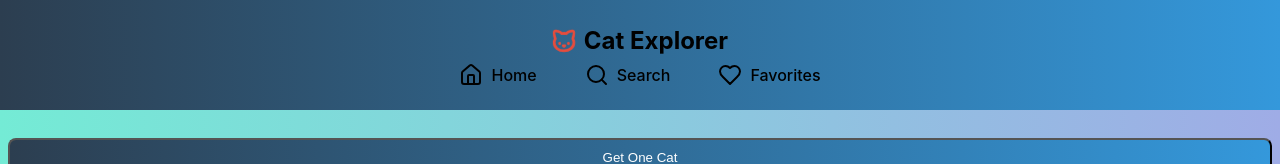
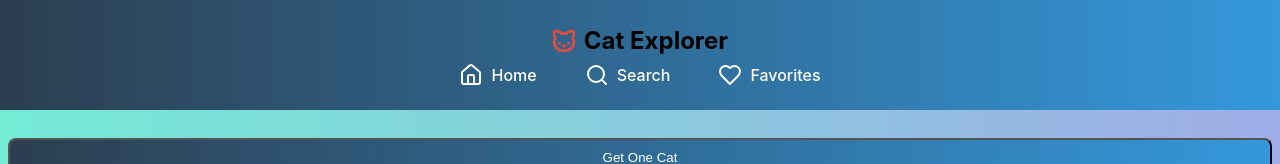
Before and after one commit to FRANCISCOJESUS1980/proyecto11, a React (Vite) app: page / in a window 1280 px wide. Shown: the top 164 px of the page. Built offline with nearby package versions, Linux system fonts and the light colour scheme; no server answers.

Commit message:
feat modificando estilos, asi queda mejor

```diff
--- a/src/components/CatCard/CatCard.css
+++ b/src/components/CatCard/CatCard.css
@@ -1,5 +1,5 @@
 .cat-card {
-  border: 1px solid #ddd;
+  border: 2px solid var(--background-color4);
   border-radius: var(--rc-border-radius2);
   padding: 10px;
   text-align: center;
--- a/src/components/Header/Header.css
+++ b/src/components/Header/Header.css
@@ -61,7 +61,7 @@
   align-items: center;
   gap: 0.5rem;
   text-decoration: none;
-  color: var(--segundo-color);
+  color: var(--primer-color);
   font-weight: 500;
   padding: var(--rc-padding1);
   transition: all 0.3s ease;
```
